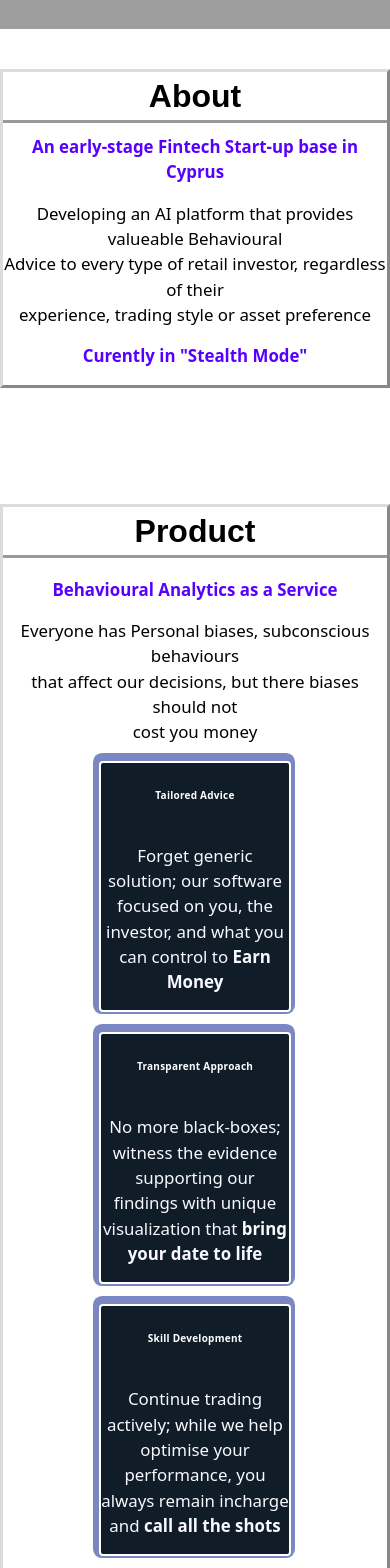
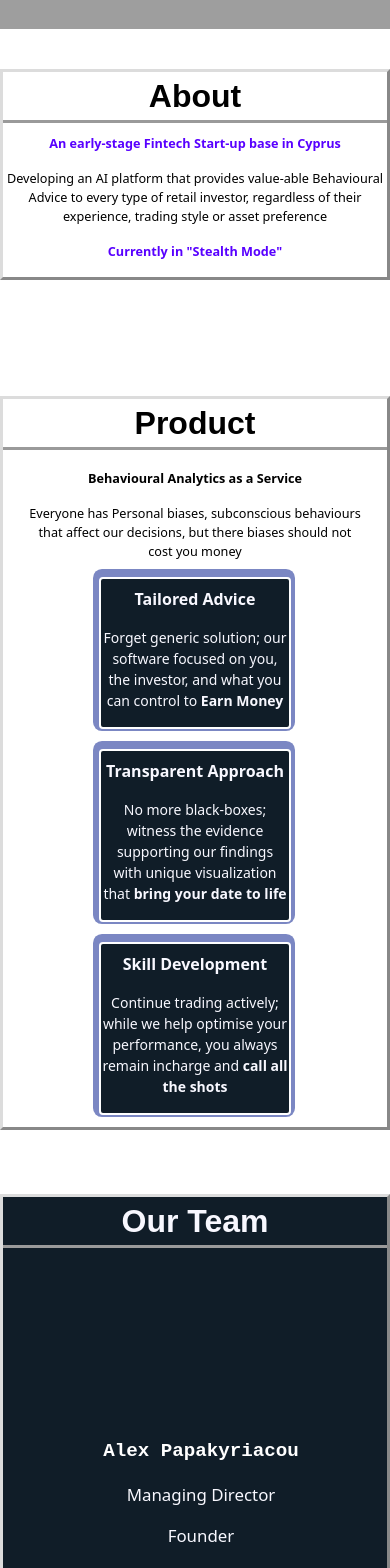
Before and after one commit to iman-akbar/UiTest, a Vue app: page / in a window 390 px wide. Shown: the part 320-1888 px from the top of the page. Built offline with nearby package versions, Linux system fonts and the light colour scheme; grey boxes are pictures that could not be loaded.

Commit message:
fix ipad and mobile card

```diff
--- a/src/components/website_main.vue
+++ b/src/components/website_main.vue
@@ -133,7 +133,24 @@
       "
         fixed
     >
-      <v-row style="margin-top: 1%">
+      <v-row v-if="windowWidth = 820">
+        <v-col class="ml-1 mt-3" cols="6">
+          <v-img
+              @click="action1"
+              height="60"
+              width="160"
+              src="../assets/new_logo.png"
+          ></v-img>
+        </v-col>
+        <v-col   v-for="i in items"
+                 :key="i"
+                 class="mt-9">
+          <a  @click="goto(i.path)" style="color: ghostwhite;font-family: helvetica-w01-light, helvetica-w02-light, sans-serif;font-size: 14px">{{
+              i.title
+            }}</a>
+        </v-col>
+      </v-row>
+      <v-row v-else style="margin-top: 1%">
         <v-col class="ml-1 mt-0" cols="6">
           <v-img
               @click="action1"
@@ -173,23 +190,24 @@
     </div>
     <div v-else-if="isTablet">
       <v-img
+          class="mt-16"
           height="400"
           src="../assets/digital-graph-with-businessman-hand-overlay-MODIFIED (1).png"
       ></v-img>
     </div>
     <div ref="about" class="aboutref mt-10">
       <h1 class="aboutPart text-center" style="color: black">About</h1>
-      <p class="text-center" style="color: #5800ff">
+      <p class="text-center" style="color: #5800ff; font-size: 1.5vh;">
         <strong>An early-stage Fintech Start-up base in Cyprus</strong>
       </p>
-      <p class="text-center" style="color: black">
-        Developing an AI platform that provides valueable Behavioural
+      <p class="text-center" style="color: black; font-size: 1.5vh;">
+        Developing an AI platform that provides value-able Behavioural
         <br />Advice to every type of retail investor, regardless of their
         <br />
         experience, trading style or asset preference
       </p>
-      <p class="text-center" style="color: #5800ff">
-        <strong>Curently in "Stealth Mode" </strong>
+      <p class="text-center" style="color: #5800ff; font-size: 1.5vh;">
+        <strong>Currently in "Stealth Mode" </strong>
       </p>
     </div>
     <br />
@@ -197,10 +215,10 @@
     <br /><br />
     <div ref="product" class="productref mt-5">
       <h1 class="productPart text-center" style="color: black">Product</h1>
-      <p class="text-center" style="color: #5800ff">
+      <p class="text-center" style="color: black; font-size: 1.5vh">
         <strong>Behavioural Analytics as a Service</strong>
       </p>
-      <p class="text-center" style="color: black">
+      <p class="text-center" style="color: black; font-size: 1.5vh;">
         Everyone has Personal biases, subconscious behaviours <br />that affect
         our decisions, but there biases should not <br />
         cost you money
@@ -225,23 +243,31 @@
                   outlined
                   style="'display: flex;background: rgb(16 29 40);border: 2px solid white"
               >
-                <v-card-title
-                  v-if="$vuetify.breakpoint.xsOnly"
-                  class="justify-center"
+<!--                <v-card-title-->
+<!--                    v-if="$vuetify.breakpoint.xsOnly"-->
+<!--                    class="justify-center"-->
+<!--                >-->
+<!--                  <p-->
+<!--                      class="text-center"-->
+<!--                      style="color: white; display: inline; font-size: 11px; font-weight: bold"-->
+<!--                  >-->
+<!--                    {{ cardItem.title }}-->
+<!--                  </p>-->
+<!--                </v-card-title>-->
+<!--                <v-card-title v-else class="justify-center">-->
+<!--                  <p class="text-center" style="color: white; display: inline">-->
+<!--                    <strong>{{ cardItem.title }}</strong>-->
+<!--                  </p>-->
+<!--                </v-card-title>-->
+                <div>
+                <p
+                    class="text-center mt-2" style="font-size: 16px; font-weight: bold"
                 >
-                  <p
-                    class="text-center"
-                    style="color: white; display: inline; font-size: 10px"
-                  >
-                    <strong>{{ cardItem.title }}</strong>
+                  {{ cardItem.title }}
                 </p>
-                </v-card-title>
-                <v-card-title v-else class="justify-center">
-                  <p class="text-center" style="color: white; display: inline">
-                    <strong>{{ cardItem.title }}</strong>
-                  </p>
-                </v-card-title>
-                <p class="text-center">
+                </div>
+
+                <p class="text-center" style="font-size: 14px">
                   {{ cardItem.text }}
                   <span
                   ><strong>{{ cardItem.text2 }}</strong></span
@@ -301,6 +327,11 @@
               >
                 <strong>{{ teamItem.role }}</strong>
               </p>
+              <p
+                  style="color: rgb(56 200 244) font-size: 2vh; font-weight: 300"
+              >
+                <strong>{{ teamItem.role_1 }}</strong>
+              </p>
               <div class="mt-8">
                 <v-card
                     v-show="itemToShow == index"
@@ -308,7 +339,7 @@
                     max-width="30vh"
                     height="100%"
                 >
-                  <p style="color: black">
+                  <p style="color: black; font-size: 1.5vh">
                     {{ teamItem.description }}
                   </p>
                 </v-card>
@@ -351,6 +382,7 @@
           </v-row>
         </v-card>
       </div>
+
       <v-footer
           style="background: rgb(16 29 40)"
           color="darken-3 white--text"
@@ -358,7 +390,7 @@
       >
         <v-row>
           <v-col>
-            <p class="text-center mt-4">
+            <p class="text-center mt-4" style="color: white; font-size: 1.5vh;">
               Confidential and Proprietary. Copyright (c) tradegenie.ai. All
               Rights Reserved.
             </p>
@@ -393,7 +425,8 @@ export default {
       {
         photo: "alex_pic.png",
         name: "Alex Papakyriacou",
-        role: "Founder & Managing Director",
+        role: "Managing Director",
+        role_1:"Founder",
         description:
             "Alex has worked with major financial institutions across the UK, Ireland and Cyprus, including a Stock Exchange, a major Broker and various Asset Manager & Hedge funs. Alex draws upon these experiences and his knowledge of business, finance, and data science to turn a novel concept into the go-to behavioural analytics platform for retail investor trading online",
       },
@@ -401,6 +434,7 @@ export default {
         photo: "alex_pic.png",
         name: "XYZ",
         role: "Chief Technology Officer",
+        role_1:"Co-Founder",
         description:
             "XYZ excels at designing, developing and managing large scale end-to-end applications from the ground-up. With over 11 years of combined experience from across the finance, media and consulting industries, and a proven track record of leading AI/ML technology from innovative start-ups to established corporates, XYZ is set on building a product that traders love to use.",
       },
@@ -430,6 +464,7 @@ export default {
         src: "../assets/digit/tg_logo (2).png",
       },
     ],
+    windowWidth: window.innerWidth,
     isMobile: false,
     isTablet: false,
     isDesktop: false,
@@ -440,6 +475,10 @@ export default {
     console.log("tablet", this.isTablet);
     console.log("mobile", this.isMobile);
     console.log("mobile", this.isMobile);
+
+    window.onresize = () => {
+      this.windowWidth = window.innerWidth
+    }
   },
   // beforeDestroy() {
   //   if (typeof window !== "undefined") {
```
Lines whose indentation alone changed are shown as unchanged.
